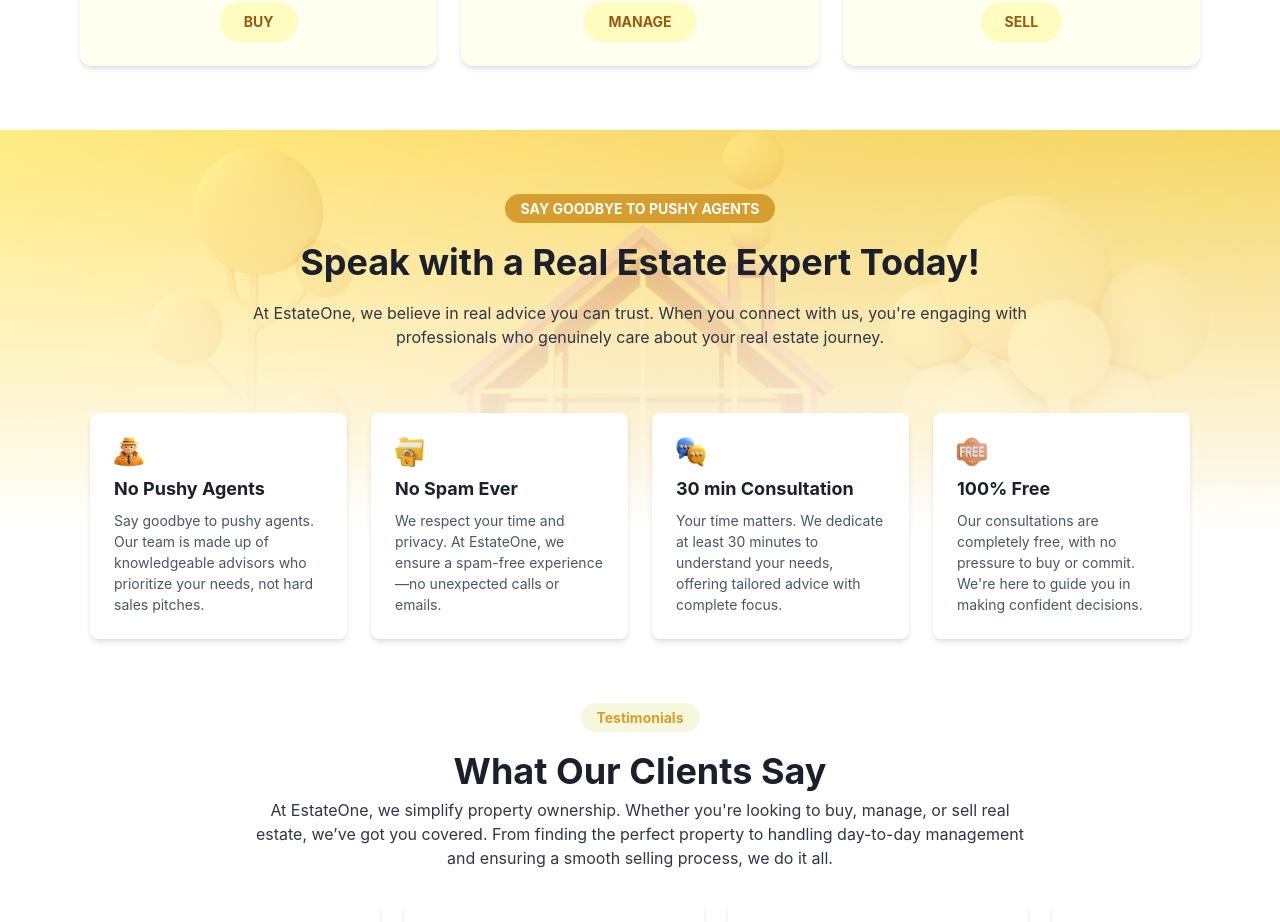
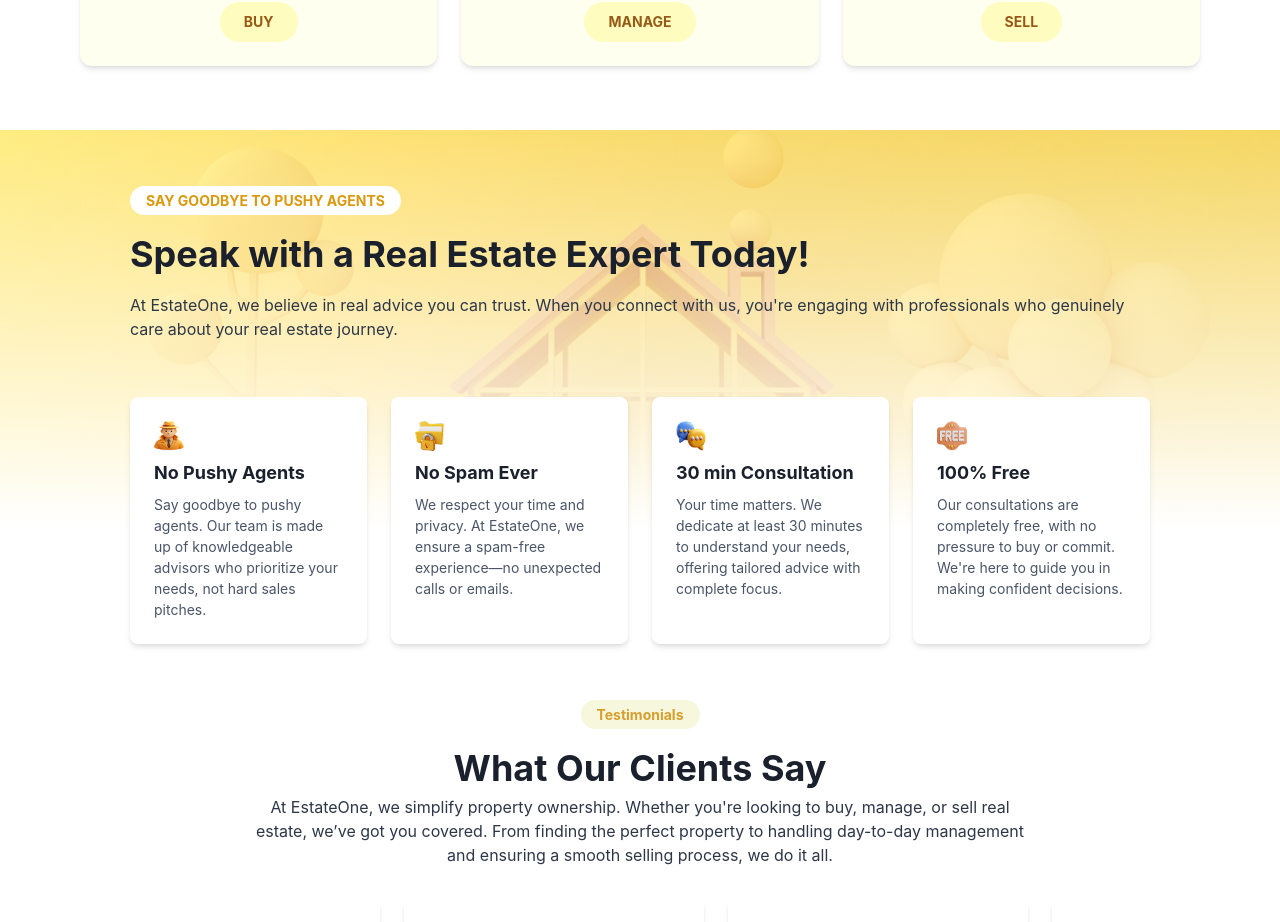
Before and after one commit to Ahsan-26/estate-frontend, a React (Create React App) app: page / in a window 1280 px wide. Shown: the part 1332-2254 px from the top of the page. Built offline with nearby package versions, Linux system fonts and the light colour scheme.

Commit message:
Pushy-Agents ui Fixed

```diff
--- a/src/components/Home/ExpertSection.js
+++ b/src/components/Home/ExpertSection.js
@@ -1,5 +1,5 @@
 import React from "react";
-import { Box, Text, VStack, Grid, Image } from "@chakra-ui/react";
+import { Box, Text, VStack, Grid, Image, Container } from "@chakra-ui/react";
 
 const ExpertSection = () => {
   return (
@@ -19,15 +19,12 @@
       />
 
       {/* Content Container */}
-      <Box
-        py={{ base: 10, md: 16 }}
-        px={{ base: 5, md: 20 }}
-        textAlign="center"
-      >
+      <Container maxW="1100px" py={{ base: 8, md: 14 }} px={{ base: 5, md: 10 }} textAlign="start">
+        <VStack alignItems="start" spacing={3} w="full">
           {/* Section Tag */}
           <Text
-          bg="yellow.500"
-          color="white"
+            bg="white"
+            color="#da990e"
             fontSize="sm"
             fontWeight="bold"
             px={4}
@@ -39,24 +36,23 @@
           </Text>
 
           {/* Section Heading */}
-        <Text fontSize={{ base: "2xl", md: "4xl" }} fontWeight="bold" mt={3}>
+          <Text fontSize={{ base: "2xl", md: "4xl" }} fontWeight="bold">
             Speak with a Real Estate Expert Today!
           </Text>
 
           {/* Description */}
-        <Text fontSize="md" color="gray.700" mt={3} maxW="800px" mx="auto">
+          <Text fontSize="md" color="gray.700">
             At EstateOne, we believe in real advice you can trust. When you connect with us,
             you're engaging with professionals who genuinely care about your real estate journey.
           </Text>
-      </Box>
+        </VStack>
+      </Container>
 
-      {/* Cards Section (Full Width) */}
-      <Box w="100vw" px={{ base: 4, md: 10 }} pb={{ base: 10, md: 16 }}>
+      {/* Cards Section - Now Properly Aligned */}
+      <Container maxW="1100px" px={{ base: 4, md: 10 }} pb={{ base: 8, md: 14 }}>
         <Grid
-          templateColumns={{ base: "1fr", md: "repeat(4, 1fr)" }}
+          templateColumns={{ base: "1fr", sm: "repeat(2, 1fr)", lg: "repeat(4, 1fr)" }}
           gap={6}
-          maxW="1100px"
-          mx="auto"
         >
           {expertCards.map((card, index) => (
             <VStack
@@ -76,7 +72,7 @@
             </VStack>
           ))}
         </Grid>
-      </Box>
+      </Container>
     </Box>
   );
 };
```
Lines whose indentation alone changed are shown as unchanged.
